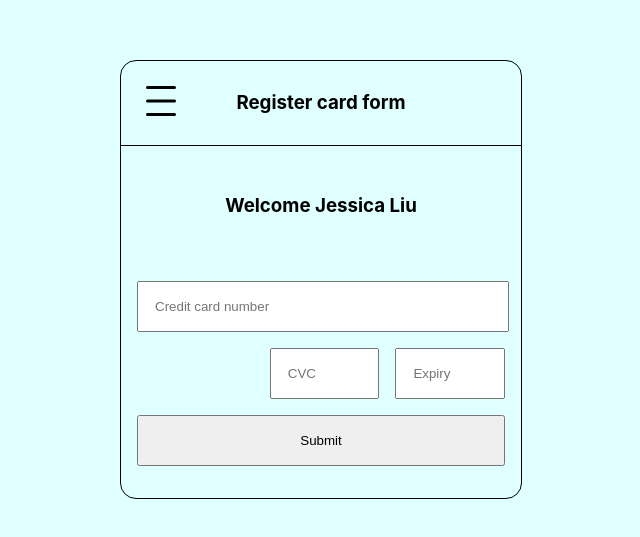
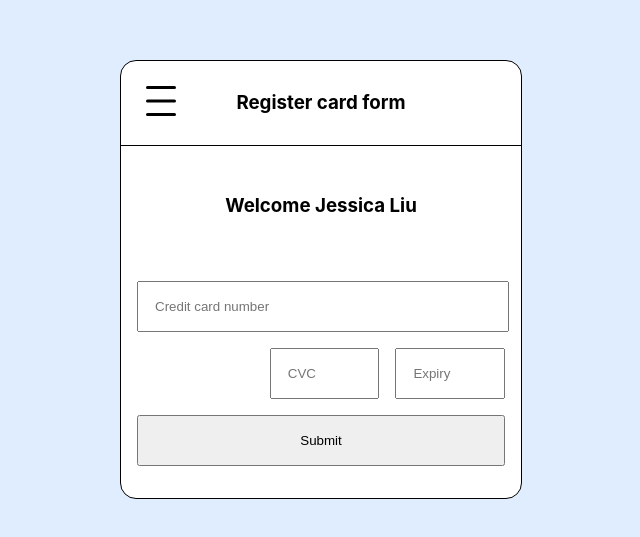
Before and after one commit to jessica0522/card-form-react, a React (Create React App) app: page / in a window 1280 px wide. Shown: the part 121-658 px from the top of the page, without its empty margins (319-959 px from the left). Built offline with nearby package versions, Linux system fonts and the light colour scheme.

Commit message:
style change

```diff
--- a/src/App.css
+++ b/src/App.css
@@ -1,5 +1,5 @@
 .app {
-  background-color: lightcyan;
+  background-color: rgba(191, 219, 254, 0.5);
   height: 100vh;
   width: 100%;
   display: flex;
@@ -12,6 +12,7 @@
  }
 
  .container {
+   background-color: white;
    width: 25rem;
    margin: auto;
    border: 1px solid black;
@@ -90,6 +91,7 @@ input[type="number"] {
 
 .submit {
   width: 100%;
+  cursor: pointer;
 }
 
 .errorMessage {
```
